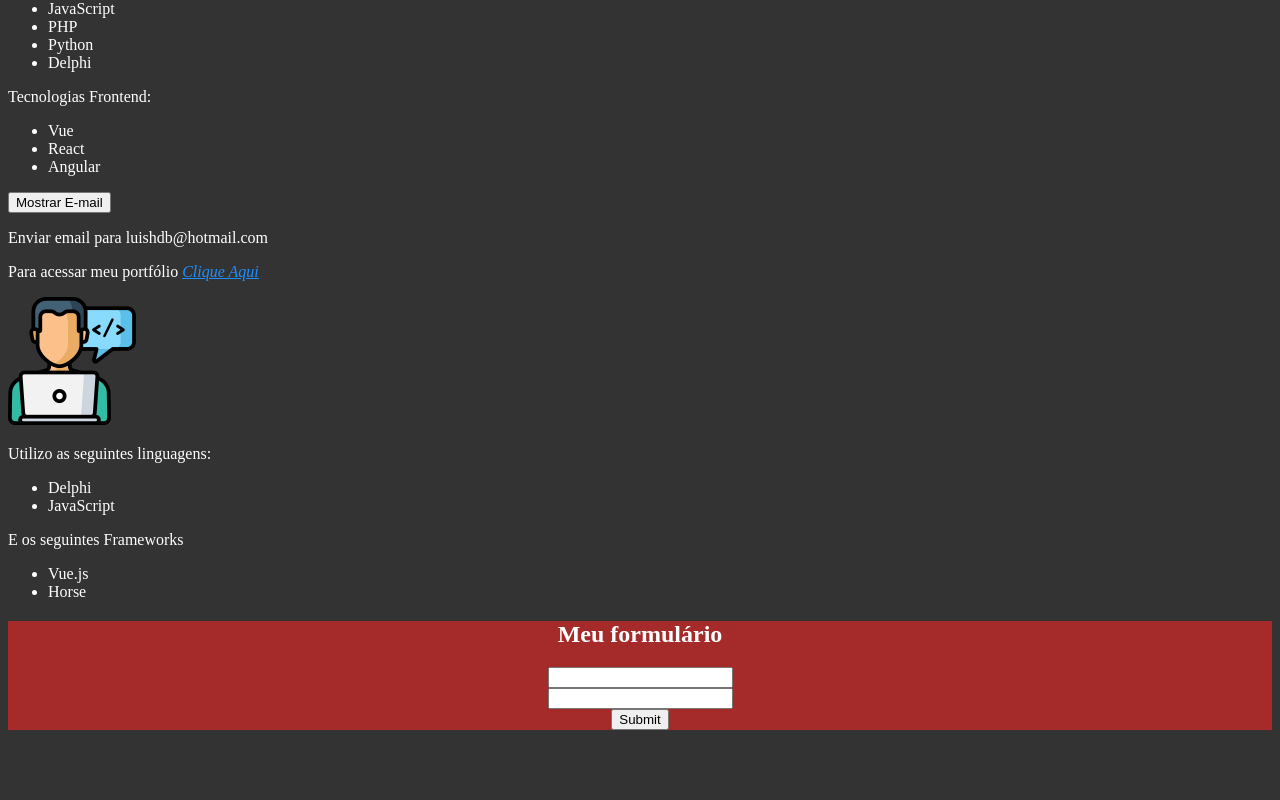
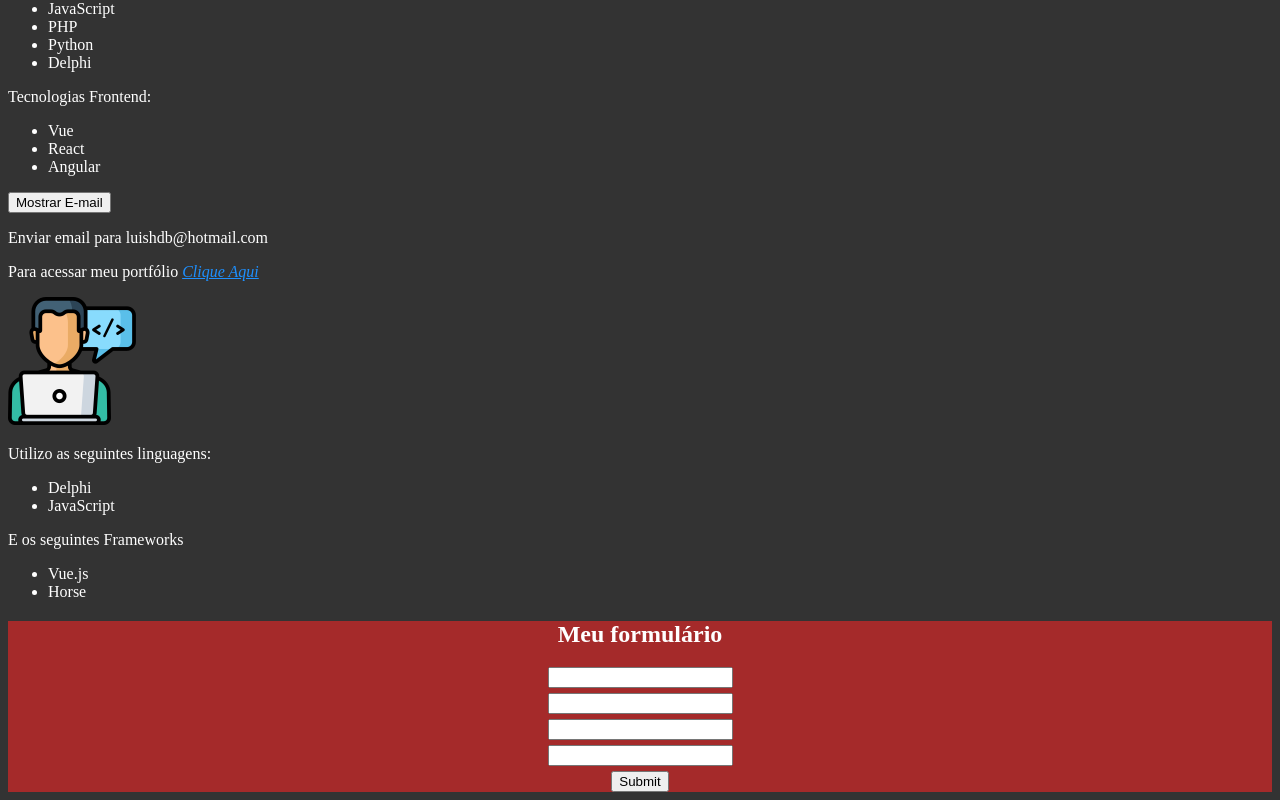
Before and after one commit to LuisBianchines/vue_cli, a Vue app: page / in a window 1280 px wide. Shown: the part 370-1170 px from the top of the page. Before the commit the page ends 1108 px from the top, so only its background shows below. Built offline with nearby package versions, Linux system fonts and the light colour scheme.

Commit message:
Fundamentos Eventos

```diff
--- a/src/components/Form.vue
+++ b/src/components/Form.vue
@@ -1,12 +1,18 @@
 <template>
   <div>
     <h2>Meu formulário</h2>
-        <form action="">
+    <form action="" @submit="enviarFormulario($event)">
       <div>
         <InputText />
       </div>
       <div>
         <InputText />
+      </div>
+      <div>
+        <input type="text" v-model="name" />
+      </div>
+      <div>
+        <input type="text" v-model="email" />
       </div>
       <div>
         <Submit />
@@ -16,21 +22,40 @@
 </template>
 
 <script>
-    import InputText from './form/InputText.vue';
-    import Submit from './form/Submit.vue';
+import InputText from "./form/InputText.vue";
+import Submit from "./form/Submit.vue";
 
 export default {
-    name: 'FormInputs',
+  name: "FormInputs",
   components: {
     InputText,
-    Submit
-}
-}
+    Submit,
+  },
+  data() {
+    return {
+      name: "",
+      email: "",
+    };
+  },
+  methods: {
+    enviarFormulario(e) {
+      e.preventDefault();
+
+      const name = this.name;
+      const email = this.email;
+
+      console.log("Formulário enviado");
+      console.log("o nome é " + name);
+      console.log("o email é " + email);
+    },
+  },
+};
 </script>
 
 <style scoped>
 div {
   background-color: brown;
   text-align: center;
+  margin-bottom: 5px;
 }
 </style>
```
Lines whose indentation alone changed are shown as unchanged.
